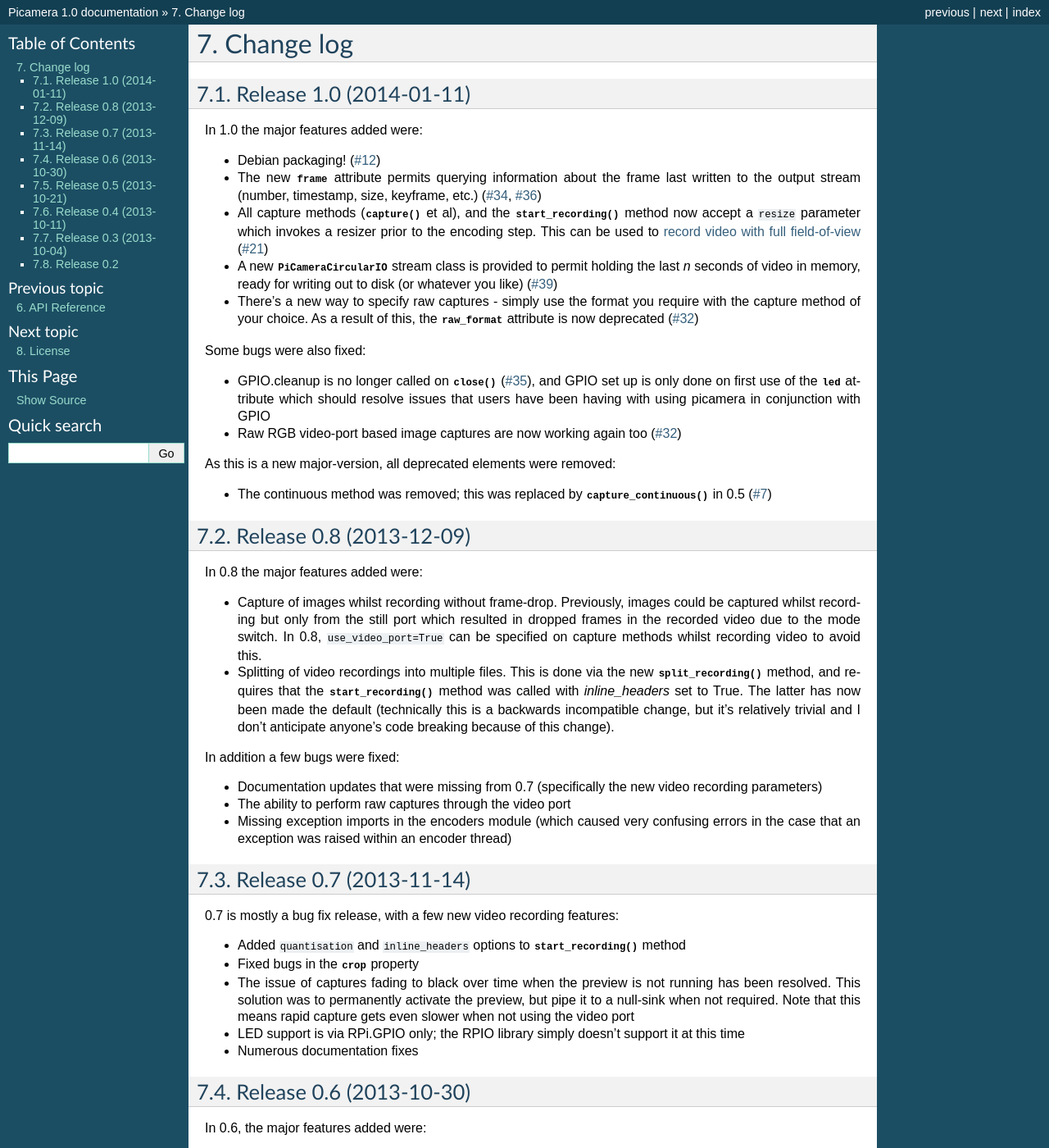
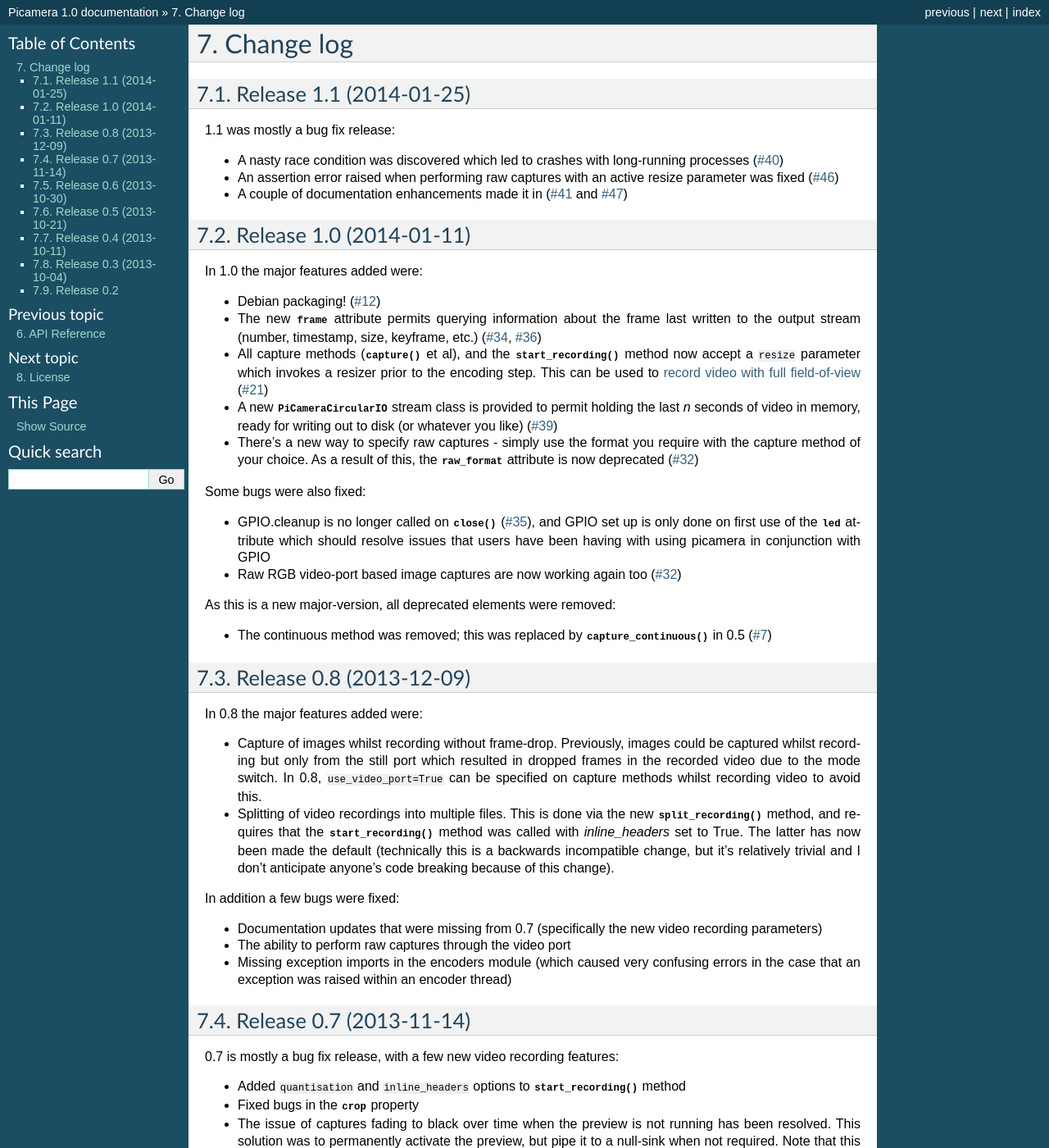
Before and after one commit to waveform80/picamera, a Sphinx documentation site: the page built from docs/changelog.rst, in a window 1280 px wide and 1400 px high. Shown: the whole window at 82% size. Built offline with Sphinx 7.4.7, drawn with Linux system fonts in a browser that asks for light colours; some of the changed text lies outside the part shown.

Commit message:
Updated changelogs in prep for release

```diff
--- a/docs/changelog.rst
+++ b/docs/changelog.rst
@@ -3,6 +3,23 @@
 ==========
 Change log
 ==========
+
+
+Release 1.1 (2014-01-25)
+========================
+
+1.1 was mostly a bug fix release:
+
+* A nasty race condition was discovered which led to crashes with long-running
+  processes (`#40`_)
+* An assertion error raised when performing raw captures with an active resize
+  parameter was fixed (`#46`_)
+* A couple of documentation enhancements made it in (`#41`_ and `#47`_)
+
+.. _#40: https://github.com/waveform80/picamera/issues/40
+.. _#41: https://github.com/waveform80/picamera/issues/41
+.. _#46: https://github.com/waveform80/picamera/issues/46
+.. _#47: https://github.com/waveform80/picamera/issues/47
 
 
 Release 1.0 (2014-01-11)
@@ -38,7 +55,6 @@
 
 * The continuous method was removed; this was replaced by
   :meth:`~picamera.PiCamera.capture_continuous` in 0.5 (`#7`_)
-
 
 .. _#7: https://github.com/waveform80/picamera/issues/7
 .. _#12: https://github.com/waveform80/picamera/issues/12
```
Also changed, not shown: 1 other file.
